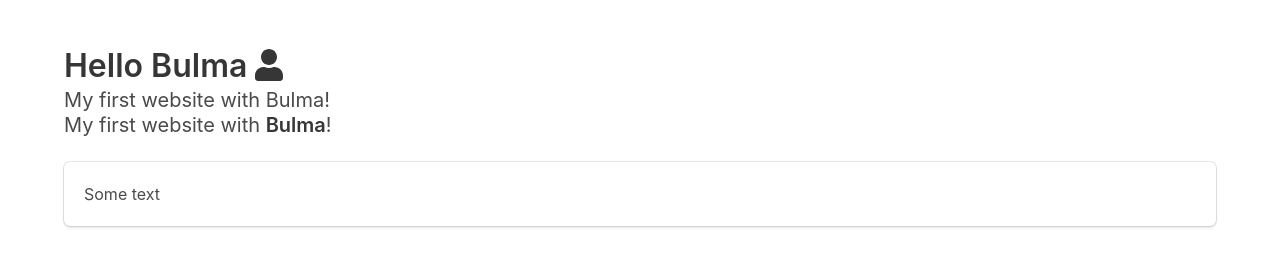
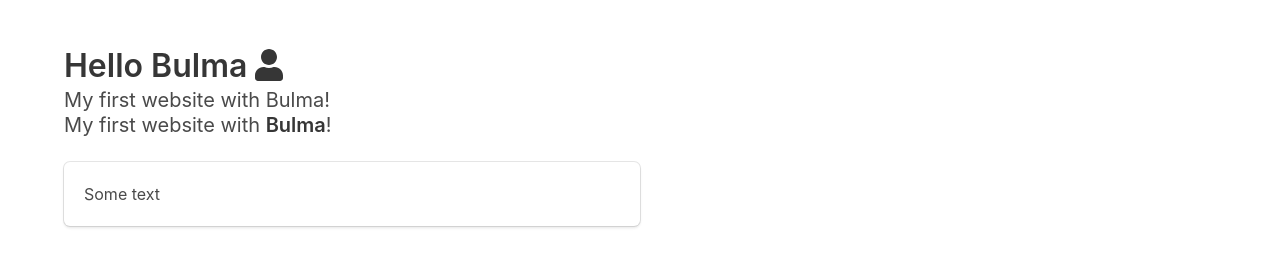
Before and after one commit to alexandrejacarvalho/vuejs-bulma, a plain HTML site: page index.html in a window 1280 px wide. Drawn offline with nearby package versions, Linux system fonts and the light colour scheme.

Commit message:
second commit

```diff
--- a/index.html
+++ b/index.html
@@ -4,7 +4,14 @@
 		<meta charset="utf-8">
 		<meta name="viewport" content="width=device-width, initial-scale=1">
 		<title>Hello Bulma!</title>
+
+        <!-- CSS Dependencies-->
 		<link rel="stylesheet" href="https://cdnjs.cloudflare.com/ajax/libs/bulma/0.7.0/css/bulma.min.css">
+
+        <!-- Page CSS -->
+        <link rel="stylesheet" href="styles/index.css">
+
+        <!-- Debug CSS File -->
         <!-- <link rel="stylesheet" href="styles/debug.css"> -->
 	</head>
 	<body>
@@ -19,7 +26,7 @@
                         {{ message }}<br>
                         <span v-html="html_message"></span>
                     </p>
-                    <card text="Some text"></card>
+                    <card text="Some text" class="half-width-card"></card>
                 </div>
             </section>
         </div>
--- /dev/null
+++ b/styles/index.css
@@ -0,0 +1,3 @@
+.half-width-card {
+    width: 50%;
+}
```
